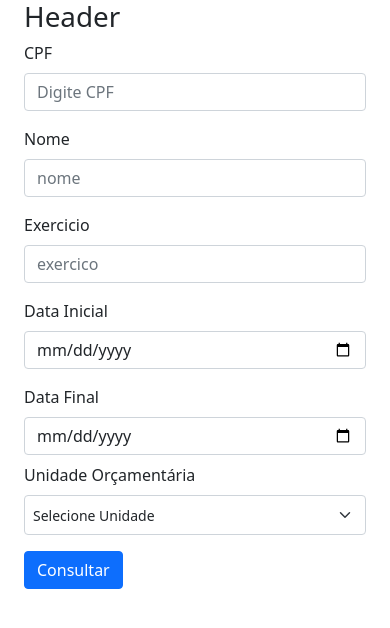
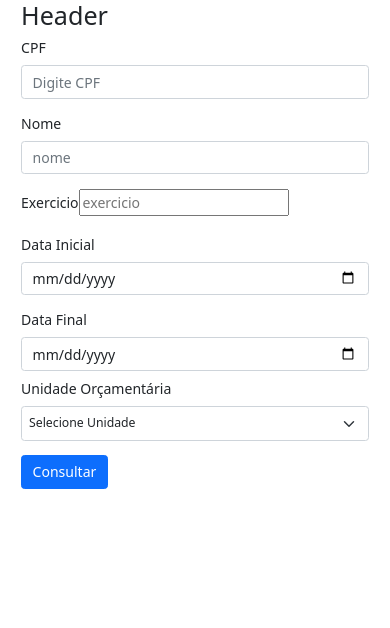
Before and after one commit to maurilima/consulta-diarias, a React (Create React App) app: page / in a window 390 px wide. Shown: the top 628 px of the page. Built offline with nearby package versions, Linux system fonts and the light colour scheme.

Commit message:
Correcoes

```diff
--- a/package.json
+++ b/package.json
@@ -3,6 +3,7 @@
   "version": "0.1.0",
   "private": true,
   "dependencies": {
+    "@hookform/resolvers": "^2.8.1",
     "@material-ui/core": "^4.12.3",
     "@testing-library/jest-dom": "^5.11.4",
     "@testing-library/react": "^11.1.0",
@@ -15,7 +16,8 @@
     "react-hook-form": "^7.12.2",
     "react-scripts": "^4.0.3",
     "styled-components": "^5.3.0",
-    "web-vitals": "^1.0.1"
+    "web-vitals": "^1.0.1",
+    "yup": "^0.32.9"
   },
   "scripts": {
     "start": "react-scripts start",
--- a/public/index.html
+++ b/public/index.html
@@ -1,5 +1,5 @@
 <!DOCTYPE html>
-<html lang="ptbr">
+<html lang="pt-br">
 
 <head>
   <meta charset="utf-8" />
--- a/src/Components/Header/index.css
+++ b/src/Components/Header/index.css
@@ -8,3 +8,17 @@ select {
     align-items: center;
     justify-content: center;
 }
+
+@media (max-width: 1080px) {
+    html {
+        font-size: 93.75%;  /* 15px */
+    }
+
+}
+
+@media (max-width: 720px) {
+    html {
+        font-size: 87.75%;  /* 15px */
+    }
+
+}
--- a/src/Components/Header/index.js
+++ b/src/Components/Header/index.js
@@ -2,32 +2,46 @@ import * as React from "react";
 import 'bootstrap/dist/css/bootstrap.min.css';
 import './index.css'
 
-import GridDiaria from "../GridDiaria";
+// import GridDiaria from "../GridDiaria";
 import { Button, Col, Container, Form, Row } from "react-bootstrap";
 import { listUO } from '../../libs/UO'
 import { useForm } from "react-hook-form";
-import { getApiEndPointSimple } from "../../libs/getApiEndPointSimple";
+// import { getApiEndPointSimple } from "../../libs/getApiEndPointSimple";
 import { clearData, disableEnableSpinner } from "../../libs/lib";
 import { ProgressCircle } from "../../libs/Progress";
+
+import { yupResolver } from '@hookform/resolvers/yup';
+import * as yup from "yup";
+
+
+
+
+const schema = yup.object().shape({
+    exercicio: yup.number("Deve Ser Numero").required("Exercicio e Requerido")
+});
+
 
 let progressCreated = false;
 
 
 
 function Header() {
-    const { register, handleSubmit  } = useForm();
-    const onSubmit = data => { prepareData() }
+    const { register, handleSubmit, formState: { errors } } = useForm({
+        resolver: yupResolver(schema)
+    });
+    const onSubmit = data => { prepareData(data) }
 
-    async function prepareData() {
-        if (!progressCreated ) {
-           ProgressCircle();
-           progressCreated = true
-         }
-        else { disableEnableSpinner('block')}
+    async function prepareData(data) {
+        if (!progressCreated) {
+            ProgressCircle();
+            progressCreated = true
+        }
+        else { disableEnableSpinner('block') }
 
-        let resultData = await getApiEndPointSimple('http://localhost:3333/pesquisa');
-        resultData = clearData(resultData)
-        GridDiaria(resultData);
+        // let resultData = await getApiEndPointSimple('http://localhost:3333/pesquisa');
+        // resultData = clearData(resultData)
+        // GridDiaria(resultData);
+        console.log(data)
         disableEnableSpinner('none')
 
     }
@@ -40,39 +54,44 @@ function Header() {
                     <Col xl={2} lg={3} md={3} sm={4} >
                         <Form.Group className="mb-3" controlId="formCpf">
                             <Form.Label>CPF</Form.Label>
-                            <Form.Control type="text" placeholder="Digite CPF" {...register('cpf')} />
+                            <Form.Control type="text" placeholder="Digite CPF" {...register("cpf")} />
                         </Form.Group>
                     </Col>
                     <Col xl={5} lg={5} md={6} sm={8} >
                         <Form.Group className="mb-3 " controlId="formNome">
                             <Form.Label>Nome</Form.Label>
-                            <Form.Control type="text" placeholder="nome" {...register('nome')} />
+                            <Form.Control type="text" placeholder="nome"  {...register("nome")} />
                         </Form.Group>
                     </Col>
                     <Col xl={2} lg={3} md={3} sm={4} >
                         <Form.Group className="mb-3 " controlId="formExercicio">
                             <Form.Label>Exercicio</Form.Label>
-                            <Form.Control type="number" placeholder="exercico" {...register('exercicio')} />
+                            <input
+                            //    type="number"
+                                // defaultValue={0}
+                               placeholder="exercicio"
+                               {...register("exercicio")} />
                         </Form.Group>
+                        {errors.exercicio && <p>{errors.exercicio.message}</p>}
                     </Col>
                 </Row>
                 <Row>
                     <Col xl={3} lg={3} md={3} sm={5} >
                         <Form.Group className="mb-3" controlId="dataInicio">
                             <Form.Label>Data Inicial</Form.Label>
-                            <Form.Control type="date" {...register('dataInicio')} />
+                            <Form.Control type="date" {...register("dataInicio")} />
                         </Form.Group>
                     </Col>
                     <Col xl={3} lg={3} md={3} sm={5} >
                         <Form.Group className="mb-2" controlId="dataFim"  >
                             <Form.Label>Data Final</Form.Label>
-                            <Form.Control type="date" {...register('dataFinal')} />
+                            <Form.Control type="date" {...register("dataFim")} />
                         </Form.Group>
                     </Col>
                     <Col lg={5} md={8} sm={9} xl={4} xxl={4} >
                         <Form.Group className="mb-3" controlId="formCpf">
                             <Form.Label>Unidade Orçamentária</Form.Label>
-                            <select className="form-select form-select-sm mb-3" {...register('UO')}>
+                            <select className="form-select form-select-sm mb-3" {...register("UO")}>
                                 <option defaultValue value>Selecione Unidade </option>
                                 {listUO.map(uo => <option key={uo.codigo} value={uo.codigo} >{uo.descricao}</option>)}
                             </select>
@@ -84,7 +103,7 @@ function Header() {
                     Consultar
                 </Button>
             </Form>
-            <Row  id='progress' className="progressIndicator">
+            <Row id='progress' className="progressIndicator">
             </Row>
             <Row>
                 <div className='GridDiaria' id='grid-diarias'></div>
```
Also changed, not shown: 2 other files (tests, documents, lock files or other folders).
